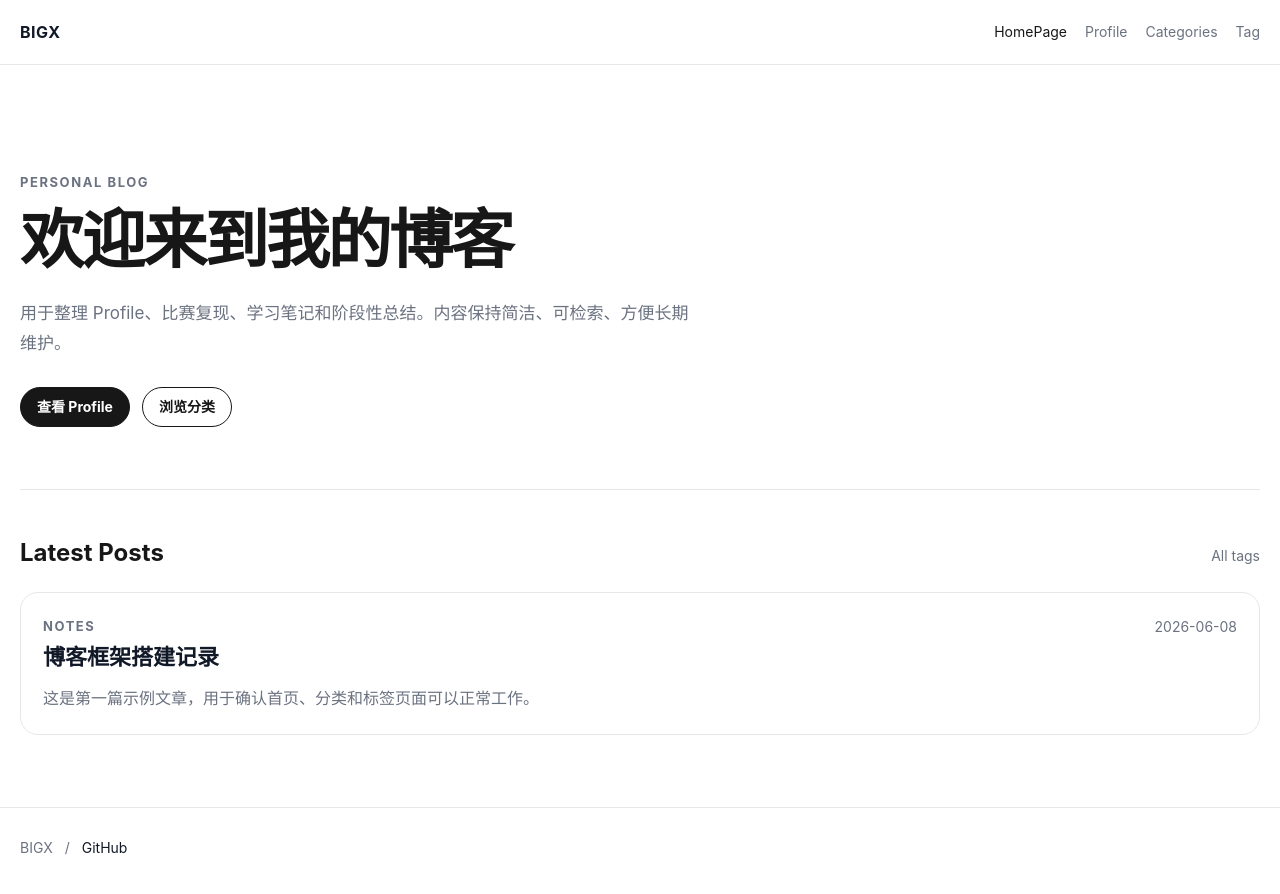
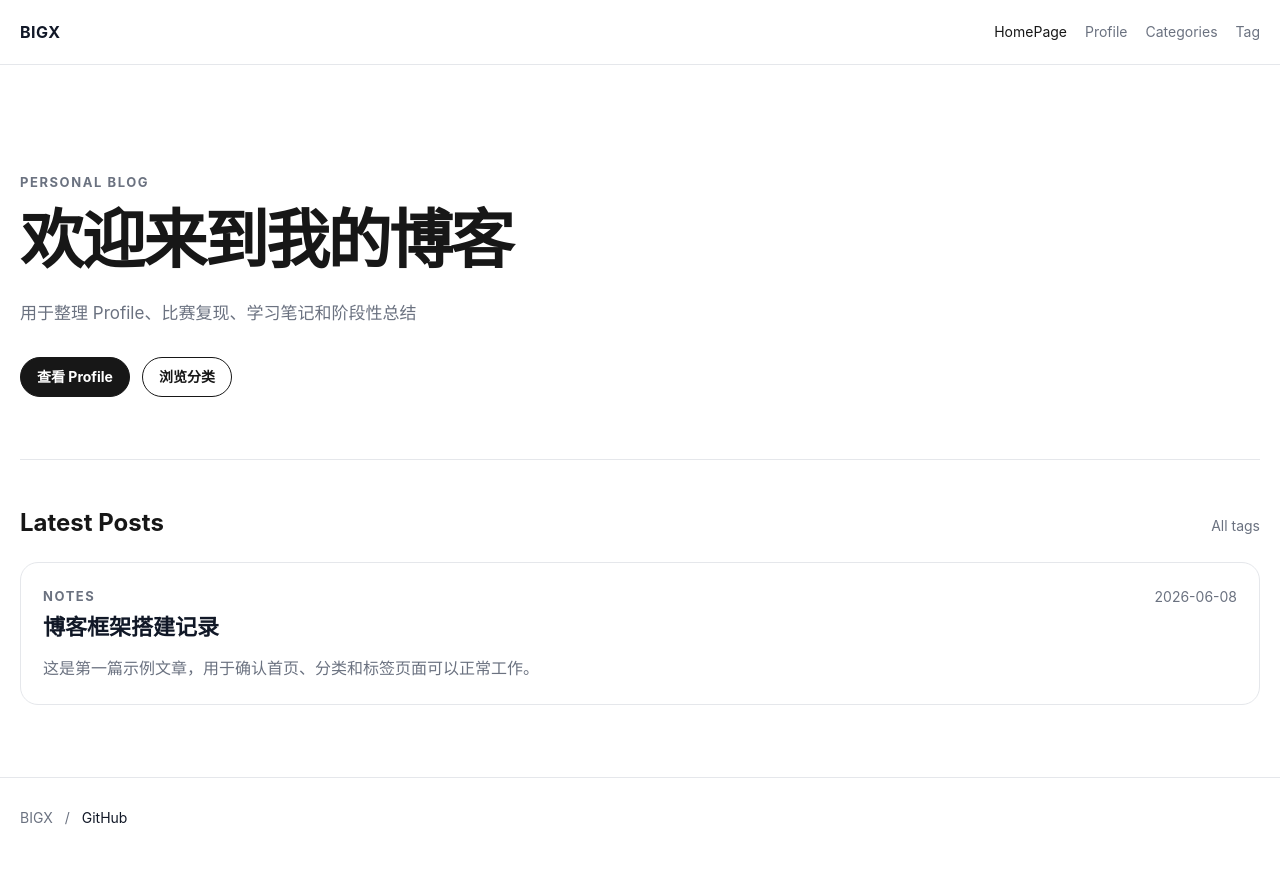
Before and after one commit to BIGX-bigx/BIGX-bigx.github.io, a Jekyll site: the page built from index.md, in a window 1280 px wide. Shown: the top 894 px of the page. Built offline with Jekyll 4.4.1, drawn with Linux system fonts in a browser that asks for light colours.

Commit message:
Update blog

```diff
--- a/index.md
+++ b/index.md
@@ -7,13 +7,14 @@ title: HomePage
   <p class="eyebrow">Personal Blog</p>
   <h1>欢迎来到我的博客</h1>
   <p class="hero-text">
-    用于整理 Profile、比赛复现、学习笔记和阶段性总结。内容保持简洁、可检索、方便长期维护。
+    用于整理 Profile、比赛复现、学习笔记和阶段性总结
   </p>
   <div class="hero-actions">
     <a class="button" href="{{ '/profile/' | relative_url }}">查看 Profile</a>
     <a class="button ghost" href="{{ '/categories/' | relative_url }}">浏览分类</a>
   </div>
 </section>
+
 
 <section class="section">
   <div class="section-head">
```
